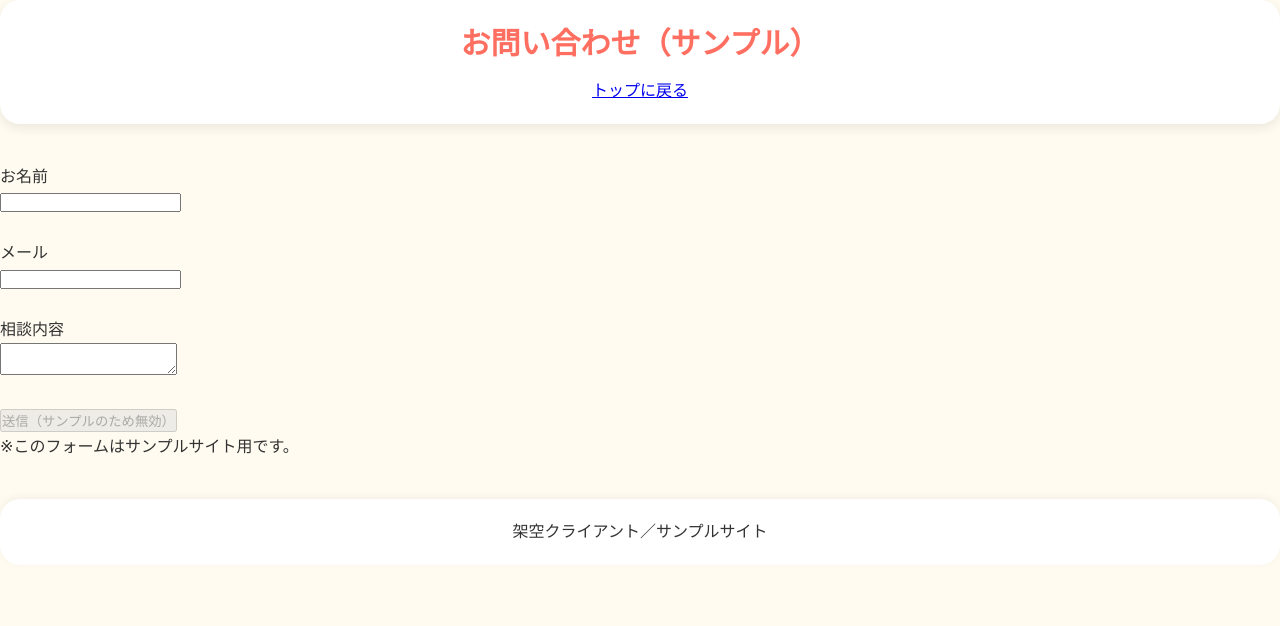
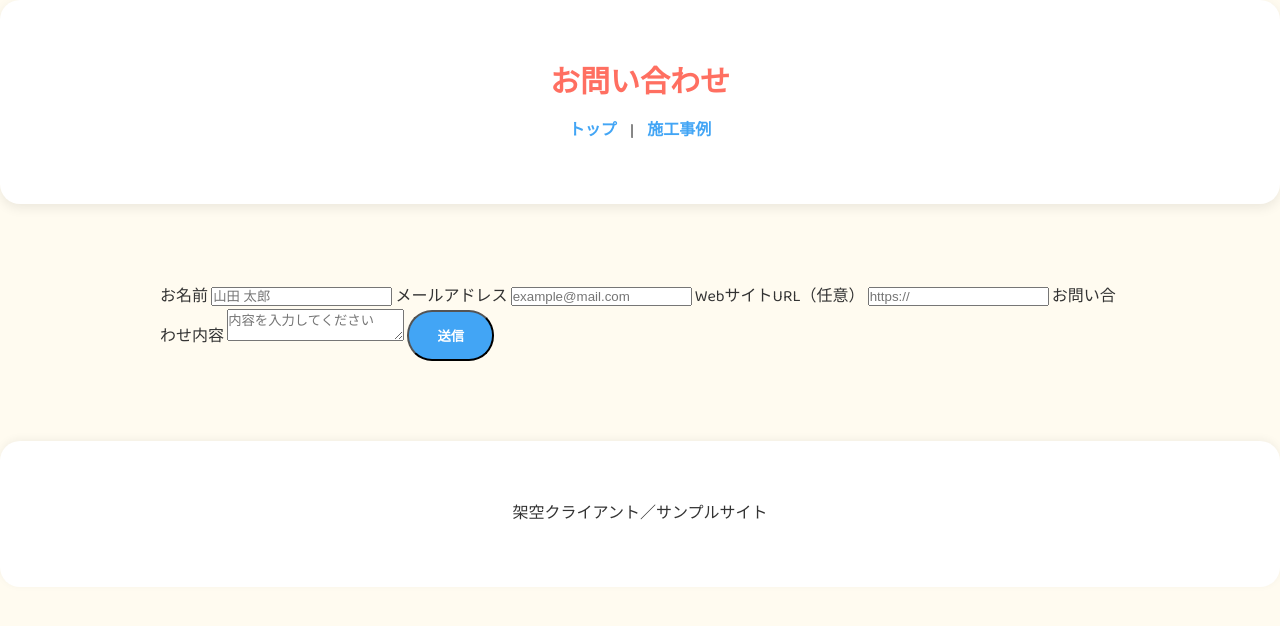
Before and after one commit to hiromasa20071129-commits/-, a plain HTML site: page contact.html in a window 1280 px wide. Drawn offline with Linux system fonts and the light colour scheme.

Commit message:
Update contact.html

```diff
--- a/contact.html
+++ b/contact.html
@@ -3,33 +3,45 @@
 <head>
 <meta charset="UTF-8">
 <meta name="viewport" content="width=device-width, initial-scale=1.0">
-<title>お問い合わせ - 森山工務店（サンプル）</title>
+<title>お問い合わせ - 森山工務店</title>
 <link rel="stylesheet" href="css/style.css">
+<link href="https://fonts.googleapis.com/css2?family=Baloo+2:wght@400;700&display=swap" rel="stylesheet">
 </head>
 <body>
 <header>
-  <h1>お問い合わせ（サンプル）</h1>
-  <a href="index.html">トップに戻る</a>
+  <div class="container header-container">
+    <h1>お問い合わせ</h1>
+    <nav>
+      <a href="index.html">トップ</a> |
+      <a href="works.html">施工事例</a>
+    </nav>
+  </div>
 </header>
 
 <main>
-  <form>
-    <label for="name">お名前</label><br>
-    <input type="text" id="name" name="name"><br><br>
+  <div class="container contact-form">
+    <form action="#" method="post">
+      <label for="name">お名前</label>
+      <input type="text" id="name" name="name" placeholder="山田 太郎">
 
-    <label for="email">メール</label><br>
-    <input type="email" id="email" name="email"><br><br>
+      <label for="email">メールアドレス</label>
+      <input type="email" id="email" name="email" placeholder="example@mail.com">
 
-    <label for="message">相談内容</label><br>
-    <textarea id="message" name="message"></textarea><br><br>
+      <label for="url">WebサイトURL（任意）</label>
+      <input type="url" id="url" name="url" placeholder="https://">
 
-    <button type="submit" disabled>送信（サンプルのため無効）</button>
-    <p>※このフォームはサンプルサイト用です。</p>
-  </form>
+      <label for="message">お問い合わせ内容</label>
+      <textarea id="message" name="message" placeholder="内容を入力してください"></textarea>
+
+      <button type="submit" class="button">送信</button>
+    </form>
+  </div>
 </main>
 
 <footer>
-  <p>架空クライアント／サンプルサイト</p>
+  <div class="container footer-container">
+    <p>架空クライアント／サンプルサイト</p>
+  </div>
 </footer>
 </body>
 </html>
```
